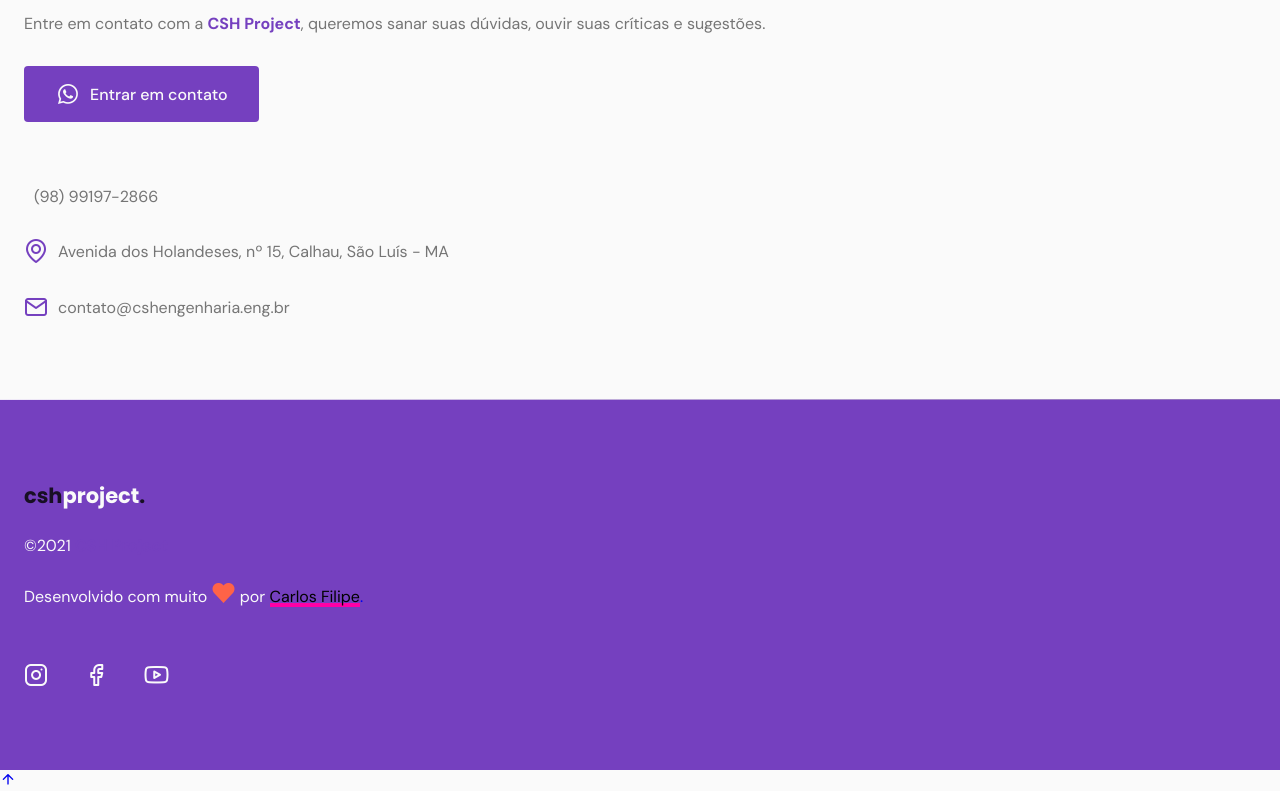
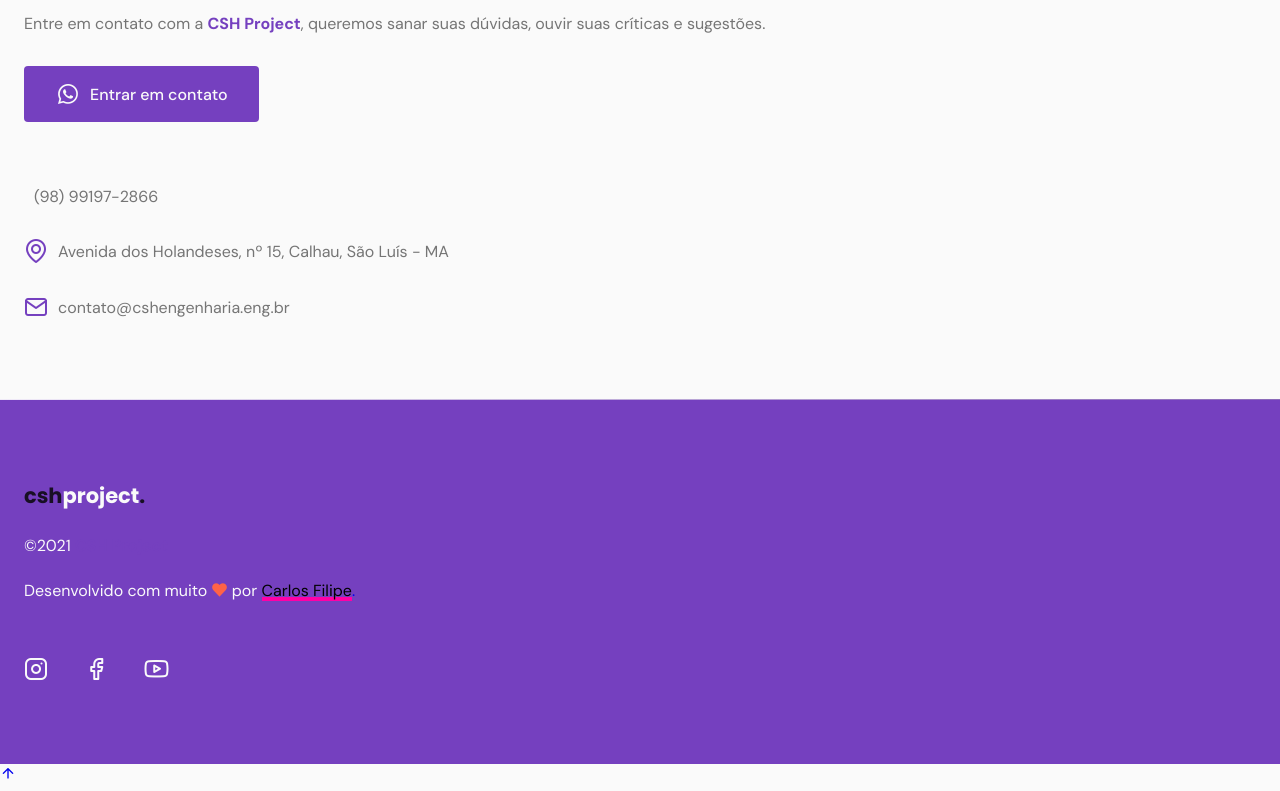
Before and after one commit to carlozfilipe/csh-engenharia, a plain HTML site: page index.html in a window 1280 px wide. Shown: the part 4687-5478 px from the top of the page. Drawn offline with nearby package versions, Linux system fonts and the light colour scheme; some icons are missing; files whose address does not match are found by name.

Commit message:
chore: Update file

```diff
--- a/index.html
+++ b/index.html
@@ -206,7 +206,7 @@
          <div class="brand">
             <a class="logo logo-alt" href="#home">csh<span>project</span>.</a>
             <p>&copy;2021 <strong style="color: var(--base-color)">CSH Project</strong></p>
-            <p>Desenvolvido com muito <i class="icon-heart" style="color: tomato"></i> por <a href="https://github.com/carlozfilipe" target="_blank"><span class="cf" >Carlos Filipe</span>.</a> </p>
+            <p>Desenvolvido com muito <i class="icon-heart" style="color: tomato; font-size: 1rem;"></i> por <a href="https://github.com/carlozfilipe" target="_blank"><span class="cf" >Carlos Filipe</span>.</a> </p>
          </div>
             <div class="social">
             <a href="https://www.instagram.com/" target="_blank"><i class="icon-instagram"></i></a>
@@ -216,7 +216,7 @@
       </div>
    </footer>
 
-   <a href="#home"><i class="icon-arrow-up"></i></a>
+   <a href="#home" class="back-to-top"><i class="icon-arrow-up"></i></a>
 
    <!-- swiper -->
    <script src="https://unpkg.com/swiper/swiper-bundle.min.js"></script>
```
